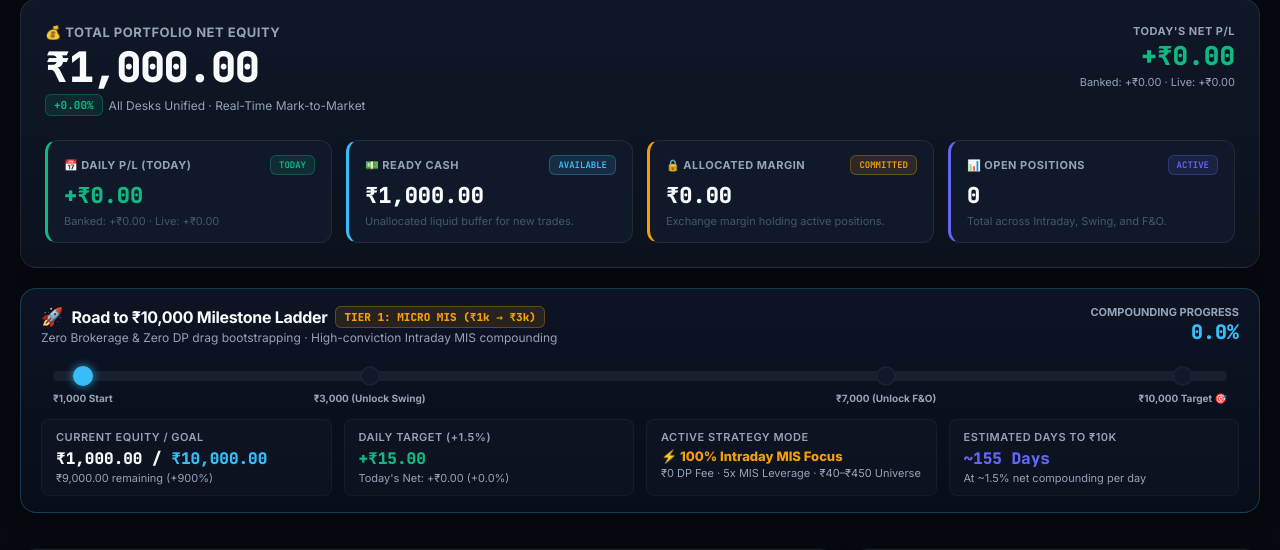
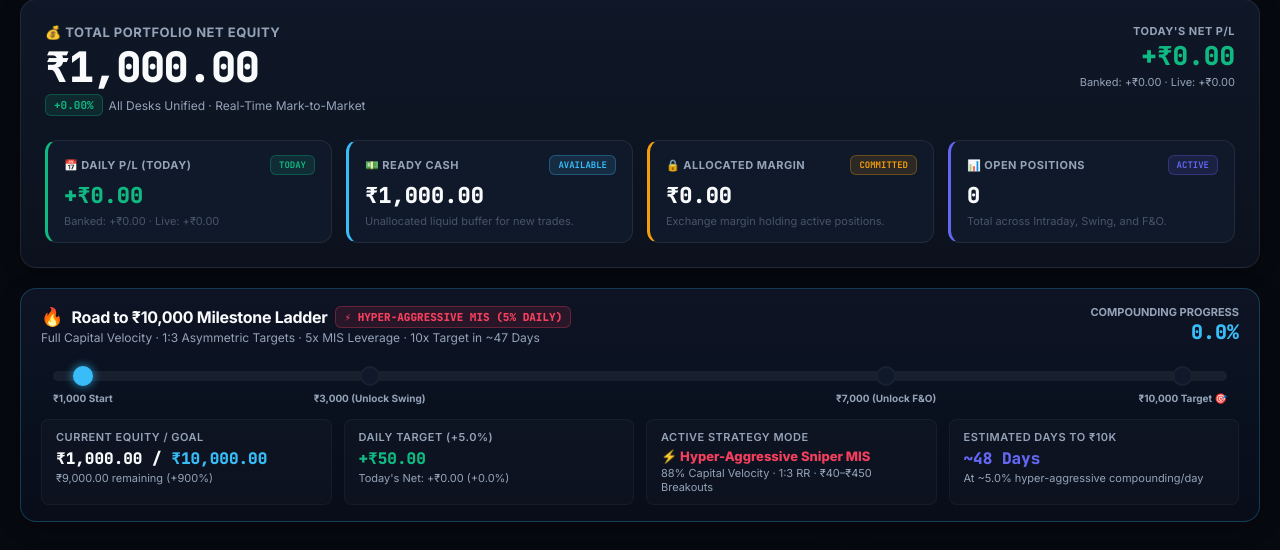
Before and after one commit to ankitraj477/Tradng-Ai, a Flask app: page / in a window 1280 px wide. Shown: the part 144-694 px from the top of the page. Run offline with Flask 3, Linux system fonts and the light colour scheme; data comes from the database, SQL or seed files in the repository; data that the repository does not hold is empty.

Commit message:
feat(mode): enable Hyper-Aggressive Intraday compounding (5% daily target, 1:3 RR, sniper capital velocity)

```diff
--- a/app/intraday/vwap_pullback.py
+++ b/app/intraday/vwap_pullback.py
@@ -17,7 +17,7 @@ class VWAPPullbackStrategy(BaseDeskStrategy):
     - Requires rejection confirmation (wick bounce off VWAP).
     - Avoids early opening volatility (activates post-10:30 IST) and ends before square-off.
     """
-    def __init__(self, atr_stop_mult: float = 1.2, target_mult: float = 2.5):
+    def __init__(self, atr_stop_mult: float = 1.2, target_mult: float = 3.0):
         super().__init__(
             name="Intraday VWAP Pullback",
             desk="INTRADAY",
@@ -84,7 +84,7 @@ class VWAPPullbackStrategy(BaseDeskStrategy):
             stop_px = max(low - (self.atr_stop_mult * atr), vwap - (self.atr_stop_mult * atr))
             risk = close - stop_px
             if risk <= 0: risk = close * 0.005
-            target_px = max(close + (self.target_mult * risk), round(close * 1.015, 2))
+            target_px = max(close + (self.target_mult * risk), round(close * 1.025, 2))
 
             rr = round(abs(target_px - close) / max(0.01, abs(close - stop_px)), 2)
             return {
@@ -108,7 +108,7 @@ class VWAPPullbackStrategy(BaseDeskStrategy):
             stop_px = min(high + (self.atr_stop_mult * atr), vwap + (self.atr_stop_mult * atr))
             risk = stop_px - close
             if risk <= 0: risk = close * 0.005
-            target_px = min(close - (self.target_mult * risk), round(close * 0.985, 2))
+            target_px = min(close - (self.target_mult * risk), round(close * 0.975, 2))
 
             rr = round(abs(close - target_px) / max(0.01, abs(stop_px - close)), 2)
             return {
--- a/config/default.json
+++ b/config/default.json
@@ -4,6 +4,8 @@
     "target": 10000.0
   },
   "micro_account": true,
+  "hyper_aggressive": true,
+  "daily_target_pct": 0.05,
   "capital_allocation": {
     "intraday": 100.0,
     "swing": 0.0,
--- a/web/static/js/modules/overview.js
+++ b/web/static/js/modules/overview.js
@@ -91,8 +91,8 @@ function updateRoadmapTracker(data, portVal, dailyPnl) {
         remValEl.textContent = `${formatINR(remaining)} remaining (+${remPct}%)`;
     }
 
-    // Daily target (1.5% of starting capital or current equity)
-    const dailyTargetRupees = Math.max(15, currEquity * 0.015);
+    // Hyper-Aggressive Daily target: +5.0% of starting capital or current equity
+    const dailyTargetRupees = Math.max(50, currEquity * 0.05);
     const dailyTargetEl = document.getElementById('roadmap-daily-target');
     if (dailyTargetEl) dailyTargetEl.textContent = '+' + formatINR(dailyTargetRupees);
 
@@ -113,12 +113,12 @@ function updateRoadmapTracker(data, portVal, dailyPnl) {
 
     if (currEquity < 3000) {
         if (tierBadge) {
-            tierBadge.textContent = 'TIER 1: MICRO MIS (₹1k → ₹3k)';
-            tierBadge.className = 'pill pill-amber';
+            tierBadge.textContent = '⚡ HYPER-AGGRESSIVE MIS (5% DAILY)';
+            tierBadge.className = 'pill pill-rose';
         }
         if (modeTitle) {
-            modeTitle.innerHTML = '⚡ 100% Intraday MIS Focus';
-            modeTitle.style.color = 'var(--amber)';
+            modeTitle.innerHTML = '⚡ Hyper-Aggressive Sniper MIS';
+            modeTitle.style.color = 'var(--rose)';
         }
         if (tier2Dot) tier2Dot.classList.remove('active');
         if (tier3Dot) tier3Dot.classList.remove('active');
@@ -161,13 +161,13 @@ function updateRoadmapTracker(data, portVal, dailyPnl) {
         if (targetDot) targetDot.classList.add('active');
     }
 
-    // Days remaining estimation: log(target/currEquity) / log(1 + 0.015)
+    // Days remaining estimation: log(target/currEquity) / log(1 + 0.05)
     const daysEl = document.getElementById('roadmap-est-days');
     if (daysEl) {
         if (currEquity >= target) {
             daysEl.textContent = '0 Days (Target Reached)';
         } else {
-            const days = Math.ceil(Math.log(target / currEquity) / Math.log(1.015));
+            const days = Math.ceil(Math.log(target / currEquity) / Math.log(1.05));
             daysEl.textContent = `~${days} Days`;
         }
     }
--- a/web/templates/base.html
+++ b/web/templates/base.html
@@ -11,8 +11,8 @@
     <link href="https://fonts.googleapis.com/css2?family=Inter:wght@400;500;600;700;800;900&family=JetBrains+Mono:wght@400;500;600;700;800&display=swap" rel="stylesheet">
 
     <!-- Stylesheets -->
-    <link rel="stylesheet" href="{{ url_for('static', filename='css/theme.css') }}?v=7.2.0">
-    <link rel="stylesheet" href="{{ url_for('static', filename='css/desks.css') }}?v=7.2.0">
+    <link rel="stylesheet" href="{{ url_for('static', filename='css/theme.css') }}?v=7.2.1">
+    <link rel="stylesheet" href="{{ url_for('static', filename='css/desks.css') }}?v=7.2.1">
 
     <!-- Chart.js for High-Performance Canvas Visualizations -->
     <script src="https://cdn.jsdelivr.net/npm/chart.js@4.4.1/dist/chart.umd.min.js"></script>
@@ -56,12 +56,12 @@
     {% include "components/modal_kill_switch.html" %}
 
     <!-- Modular JavaScript Engine -->
-    <script src="{{ url_for('static', filename='js/modules/overview.js') }}?v=7.2.0"></script>
-    <script src="{{ url_for('static', filename='js/modules/intraday.js') }}?v=7.2.0"></script>
-    <script src="{{ url_for('static', filename='js/modules/swing.js') }}?v=7.2.0"></script>
-    <script src="{{ url_for('static', filename='js/modules/fno.js') }}?v=7.2.0"></script>
-    <script src="{{ url_for('static', filename='js/modules/risk.js') }}?v=7.2.0"></script>
-    <script src="{{ url_for('static', filename='js/app.js') }}?v=7.2.0"></script>
+    <script src="{{ url_for('static', filename='js/modules/overview.js') }}?v=7.2.1"></script>
+    <script src="{{ url_for('static', filename='js/modules/intraday.js') }}?v=7.2.1"></script>
+    <script src="{{ url_for('static', filename='js/modules/swing.js') }}?v=7.2.1"></script>
+    <script src="{{ url_for('static', filename='js/modules/fno.js') }}?v=7.2.1"></script>
+    <script src="{{ url_for('static', filename='js/modules/risk.js') }}?v=7.2.1"></script>
+    <script src="{{ url_for('static', filename='js/app.js') }}?v=7.2.1"></script>
 
 </body>
 </html>
--- a/web/templates/desks/overview.html
+++ b/web/templates/desks/overview.html
@@ -63,12 +63,12 @@
         <div class="card-header" style="border-bottom:none; padding-bottom:4px;">
             <div>
                 <div style="display:flex; align-items:center; gap:8px;">
-                    <span style="font-size:18px;">🚀</span>
+                    <span style="font-size:18px;">🔥</span>
                     <span class="card-title" style="font-size:16px;">Road to ₹10,000 Milestone Ladder</span>
-                    <span id="roadmap-tier-badge" class="pill pill-amber" style="font-weight:800; font-size:11px;">TIER 1: MICRO MIS (₹1k → ₹3k)</span>
+                    <span id="roadmap-tier-badge" class="pill pill-rose" style="font-weight:800; font-size:11px;">⚡ HYPER-AGGRESSIVE MIS (5% DAILY)</span>
                 </div>
                 <div class="card-subtitle" style="margin-top:2px;">
-                    Zero Brokerage & Zero DP drag bootstrapping · High-conviction Intraday MIS compounding
+                    Full Capital Velocity · 1:3 Asymmetric Targets · 5x MIS Leverage · 10x Target in ~47 Days
                 </div>
             </div>
             <div style="text-align:right;">
@@ -106,19 +106,19 @@
                 <div id="roadmap-remaining-val" class="roadmap-cell-sub">₹9,000.00 remaining (+900%)</div>
             </div>
             <div class="roadmap-cell">
-                <div class="roadmap-cell-label">Daily Target (+1.5%)</div>
-                <div id="roadmap-daily-target" class="roadmap-cell-val font-mono" style="color:var(--emerald);">+₹15.00</div>
+                <div class="roadmap-cell-label">Daily Target (+5.0%)</div>
+                <div id="roadmap-daily-target" class="roadmap-cell-val font-mono" style="color:var(--emerald);">+₹50.00</div>
                 <div id="roadmap-daily-achieved" class="roadmap-cell-sub">Today's Net: ₹0.00 (0.0%)</div>
             </div>
             <div class="roadmap-cell">
                 <div class="roadmap-cell-label">Active Strategy Mode</div>
-                <div id="roadmap-mode-title" class="roadmap-cell-val" style="color:var(--amber); font-size:13px;">⚡ 100% Intraday MIS Focus</div>
-                <div class="roadmap-cell-sub">₹0 DP Fee · 5x MIS Leverage · ₹40–₹450 Universe</div>
+                <div id="roadmap-mode-title" class="roadmap-cell-val" style="color:var(--amber); font-size:13px;">⚡ Hyper-Aggressive Sniper MIS</div>
+                <div class="roadmap-cell-sub">88% Capital Velocity · 1:3 RR · ₹40–₹450 Breakouts</div>
             </div>
             <div class="roadmap-cell">
                 <div class="roadmap-cell-label">Estimated Days to ₹10K</div>
-                <div id="roadmap-est-days" class="roadmap-cell-val font-mono" style="color:var(--indigo);">~154 Days</div>
-                <div class="roadmap-cell-sub">At ~1.5% net compounding per day</div>
+                <div id="roadmap-est-days" class="roadmap-cell-val font-mono" style="color:var(--indigo);">~47 Days</div>
+                <div class="roadmap-cell-sub">At ~5.0% hyper-aggressive compounding/day</div>
             </div>
         </div>
     </div>
```
Also changed, not shown: app/intraday/orb_strategy.py (+5 -5 lines), app/intraday/runner.py (+12 -4 lines), scripts/reset_to_1000.py (line endings or trailing spaces).
